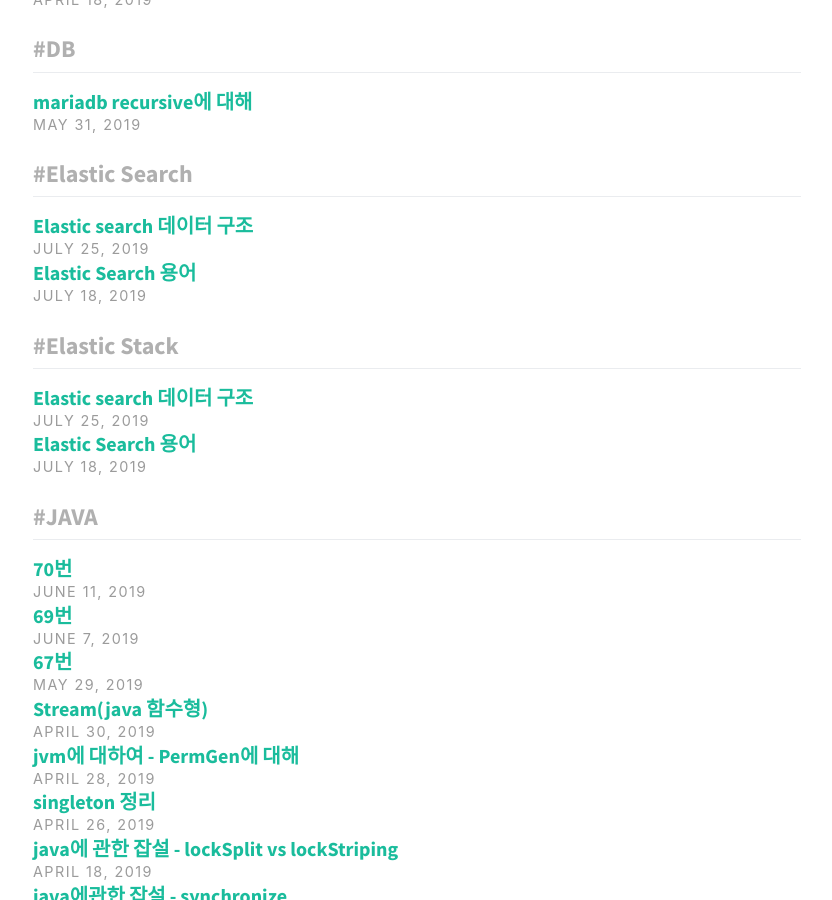
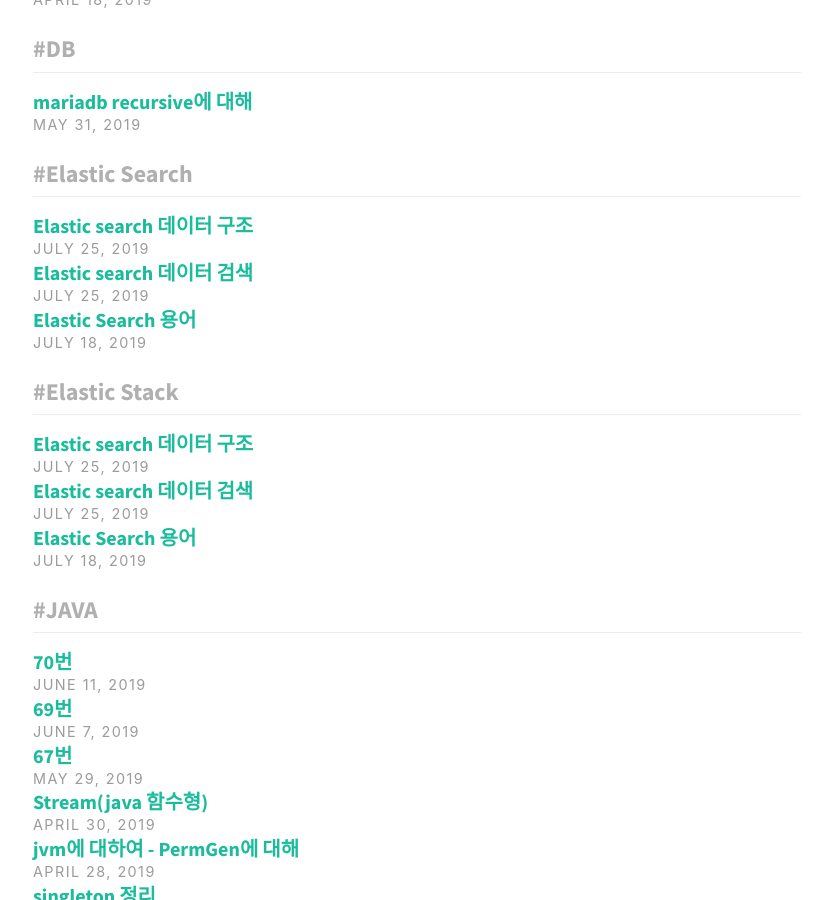
Before and after one commit to teahyuk/teahyuk.github.io, a Jekyll site: the page built from tags.html, in a window 1280 px wide and 900 px high, scrolled down 505 px. Shown: the whole window, without its empty margins (223-1055 px from the left). Built offline with Jekyll 4.4.1, drawn with Linux system fonts in a browser that asks for light colours; comment, search, counter and statistics services are not loaded; part of the change alters nothing that is shown.

Commit message:
[posting] elastic- search-searchData

```diff
--- /dev/null
+++ b/_posts/2019-07-25-elasitc-search-search-data.md
@@ -0,0 +1,168 @@
+---
+layout: post
+comments: true
+title: Elastic search 데이터 검색
+feature-img: "assets/img/jeju.jpg"
+categories : [Services]
+tags : [Elastic Stack, Elastic Search]
+---
+
+## 방식
+
+1. URI질의
+2. request body 형식
+3. 멀티테넌시 (여러인덱스 동시검색)
+
+- `_search` 사용
+
+## URI 검색
+
+- uri param 사용
+- 멀티테넌시 지원
+    - delimeter = `,`
+    - ex) `server:9200/index1,index2/_search?q={keyword}&pretty`
+
+### `q`
+
+- `q={keyword}`
+- `{field명}:{질의어}`
+
+### `df`
+
+- `q={keyword}&df={field명}`
+
+### `default_operator`
+
+- 띄어쓰기로 구분된 여러 검색 명령어를 `or` 또는 `and` 로 선택
+  - default : `or`
+- `q={keyword1}%20{keyword2}&default_operater=AND`
+
+### `explain`
+
+- db explain과 같은듯
+
+### `_source`
+
+- raw data 컨텍스트임
+- 검색할 때 쓰면 raw data를 보여줄지 여부 결정함
+  - default : true
+- `_source=false`
+
+### `fileds`
+
+- projection 같음
+- 표시할 필드들만 추가
+- `fields={field1},{field2}`
+
+### `sort`
+
+- 정렬
+- default : `asc`
+- text나 다른 tokenize된 데이터들의 경우 정렬이 먼저 진행 된다
+  - 맨 앞의 토큰을 가지고 하는것이아닌 각 토큰들 중 가장 앞에 sort된 부분에 대해서 정렬한다
+  - 역색인이라 당연한 일인 듯 하다.
+- `sort={field}:desc`
+
+### `timeout`
+
+- 제한시간
+- 제한시간에 걸리면 그때까지 검색한 애들만 결과로 보여준다.
+
+### `from`
+
+- mariadb의 offset과 같음
+
+### `size`
+
+- mariadb limit와 같음
+- default : 10개
+
+### `search_type`
+
+- 검색 방법 지정
+
+1. query_then_fetch - 전체 샤드 검색 후 결과 출력
+2. query_and_fetch - 샤드별로 검색되는대로 출력
+3. dfs_query_then_fetch - 검색어 빈도수 먼저 계산 (전체샤드)
+4. dfs_query_and_fetch - 검색어 빈도 수 먼저 계산 (각 샤드별)
+5. count - 갯수만 출력
+6. scan - scroll 과 같이 사용되며 scroll_id로 나중에 결과 출력
+
+- `search_type=query_and_fetch`
+- `search_type=scan&scroll=10m` : scan방식으로 10분간 스크롤 살아있게 함.
+
+
+## RquestBody 검색
+
+- body에 QueryDSL 넣어서 사용한다.
+- QueryDSL
+  - 엘라스틱 서치에서만 쓰는 Custom 질의어임
+  - json형식
+  - jpa와 다름
+
+### QueryDSL 구조
+
+#### 위와 같은 구조
+
+- `from` : 위와같음
+- `size` : 위와같음
+- `fields` : 위와같음
+- `sort` : 위와같고 array에 대해 추가지원함
+  - array필드의 경우 min,max,avg,sum지원.
+  - `ignore_unmapped` sort하려는 필드가 없을때 무시 여부
+- `track_scores` : 점수 표시 설정
+- `_source` : 위와같음
+  - 내부 필드별 설정 가능
+  - 필드명에 대해 와일드카드 사용 가능
+  - projection 기능을 하게 된다.
+- `fields` : `_source`와 같은 projection
+  - `_source`와 다르게 결과값이 `fields :{` 로 한번 더 가공되서 나온다.
+  - full field명만 가능
+  - `partial_fields`
+    - `_source`처럼 include, exclude사용
+    - 와일드카드 및 부분적 field명 사용 가능
+    - 여러 partial선택 가능
+  - `fielddata_fields` : 전체 데이터 출력
+- `highlight` : 강조표시
+  - `<em></em>`태그로 강조됨
+  - 태그변경 가능
+
+## QueryDSL
+
+- 쿼리는 일반적으로 전문검색에 사용되고 필터는 yes/no조건의 바이너리 구분에 사용된다.
+- 쿼리는 점수가 있다 filter는 없다.
+- 쿼리결과는 캐싱 되지 않는다, 필터는 된다
+- 쿼리는 응답이 느리고 필터는 빠르다.
+
+### 텀, 텀즈 쿼리
+
+- `term`, `terms`
+- 텀 이란 분석 이후 토큰화 된 각 조각들.
+- 분석 이후 토큰화된 각 텀 에 대한 쿼리.
+- 텀즈로 여러 텀을 and 해서 쿼리함
+  - text타입이나 기타 타입들의 경우 각 필드가 토큰화되서 나누어진 이후에 각각의 쿼리들을 and연산해서 검색 할 수 있다.
+- `minimum_shuold_match`
+  - 최소 포함되어야 하는 텀의 개수
+
+### 매치, 다중 매치 쿼리
+
+- `match`
+- 검색 시에 분석을 거친다.
+- 띄어쓰기하면 or로 합쳐서 분석 (default)
+- `operator`
+  - `and` or `or`
+- `analyzer`
+  - 분석기 사용 종류
+  - ex) `whitespace` : 띄어쓰기로 토크나이징 하는 분석기
+- 이후는 안맞아서 여기 참조
+  - https://www.elastic.co/guide/en/elasticsearch/reference/7.3/query-dsl-match-query.html
+
+### 문자열 쿼리
+
+- `query-string`
+- url에서 `q`와 같음
+  - `{field}:{data}`
+- `default-field`
+  - 필드 선택
+- `default-operator`
+  - 검색어 띄어쓰기 합침조건
```
Also changed, not shown: _posts/2019-07-25-elastic-search-arch.md (+1 -1 lines).
